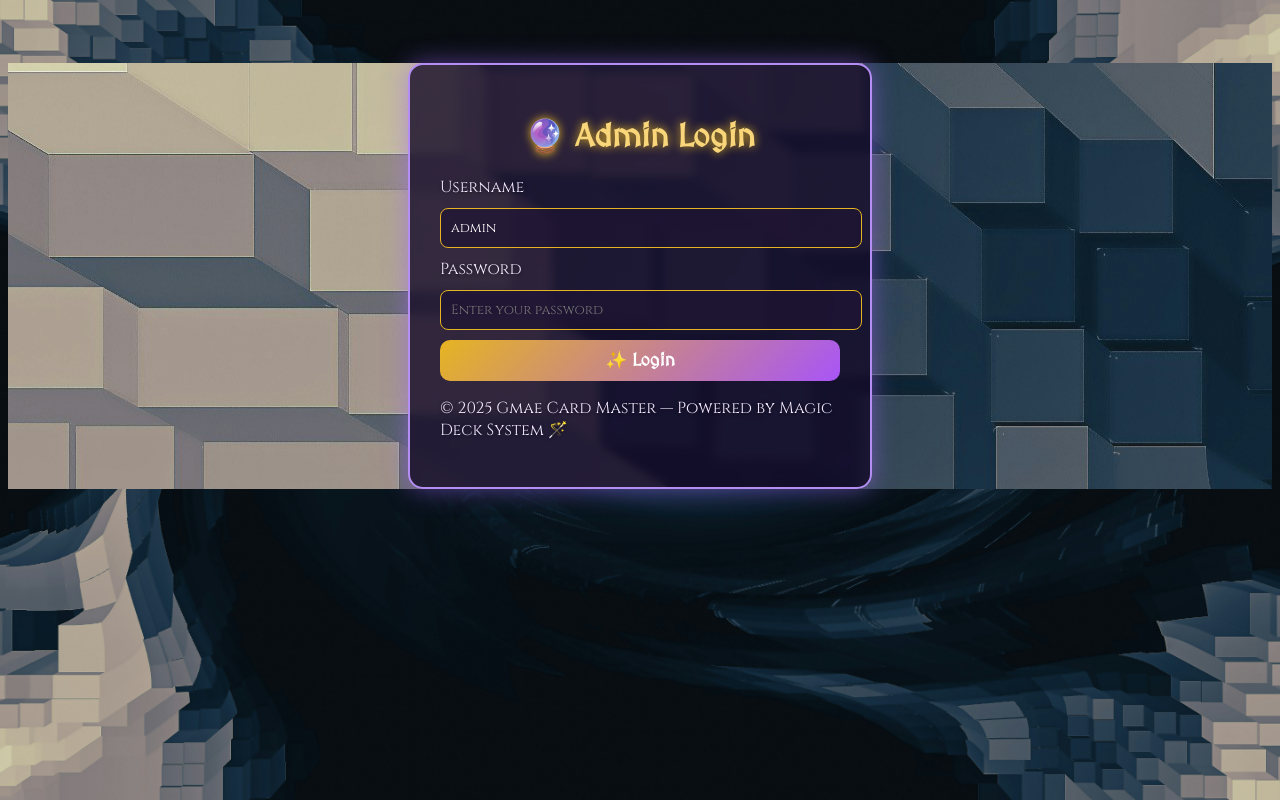
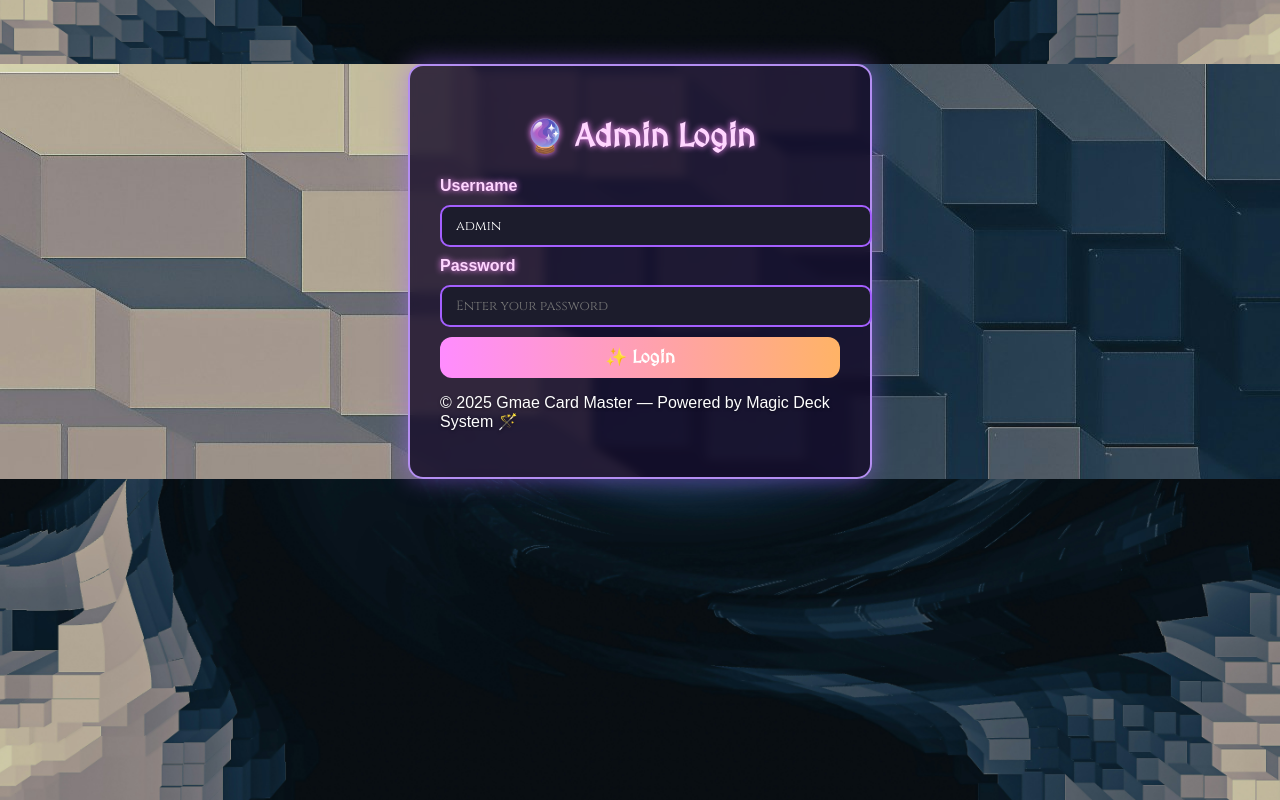
Before and after one commit to ShinYaUng/card-admin, a React (Vite) app in the folder admin-ui/: page / in a window 1280 px wide. Built offline with nearby package versions, Linux system fonts and the light colour scheme.

Commit message:
feat(ui): update theme.css for neon dark mode

```diff
--- a/admin-ui/src/main.jsx
+++ b/admin-ui/src/main.jsx
@@ -3,6 +3,7 @@ import ReactDOM from "react-dom/client";
 import { BrowserRouter } from "react-router-dom";
 import App from "./App";
 import "./index.css";
+import "./theme.css";
 
 ReactDOM.createRoot(document.getElementById("root")).render(
   <React.StrictMode>
--- a/admin-ui/src/theme.css
+++ b/admin-ui/src/theme.css
@@ -1,93 +1,140 @@
-@import url('https://fonts.googleapis.com/css2?family=Cinzel:wght@400;700&family=MedievalSharp&display=swap');
+/* 🎨 Theme: Dark Neon Card Admin UI */
 
-:root{
-  --gold:#e6b422;
-  --purple:#7c3aed;
-  --purple2:#4c1d95;
-  --ink:#0b0b14;
-  --panel:rgba(18, 14, 36, .78);
-  --border:rgba(230,180,34,.6);
+body {
+  background-color: #0d0d1a;
+  font-family: 'Poppins', sans-serif;
+  color: #ffffff;
+  background-image: url('/bg-magic.jpg');
+  background-size: cover;
+  background-position: center;
+  margin: 0;
+  padding: 0;
 }
 
-*{box-sizing:border-box}
-html,body,#root{height:100%}
-body{
-  margin:0;
-  color:#f3e8ff;
-  font-family:'Cinzel',serif;
-  background:
-    radial-gradient(50% 40% at 50% 0%, rgba(76,29,149,.35), transparent 60%),
-    linear-gradient(180deg, #0f1020, #1a1434 40%, #0b0b14 100%),
-    url('/bg-magic.jpg') center/cover fixed no-repeat;
+/* 🧩 Container */
+.card-container {
+  background: rgba(25, 25, 40, 0.92);
+  border-radius: 20px;
+  padding: 25px 35px;
+  box-shadow: 0 0 25px rgba(255, 150, 255, 0.2);
+  backdrop-filter: blur(8px);
+  max-width: 900px;
+  margin: 40px auto;
 }
 
-.app-shell{min-height:100%;display:flex;flex-direction:column}
-.container{max-width:1100px;margin:0 auto;padding:24px}
-
-.header{
-  position:sticky;top:0;z-index:50;
-  background:rgba(10,10,20,.6); backdrop-filter: blur(6px);
-  border-bottom:1px solid var(--border);
-  box-shadow:0 0 20px rgba(230,180,34,.25);
-}
-.brand{display:flex;align-items:center;gap:10px;height:64px}
-.brand-badge{
-  width:40px;height:40px;border-radius:12px;
-  display:grid;place-content:center;
-  background:linear-gradient(135deg,var(--gold),var(--purple));
-  color:#0b0b14;font-weight:800;letter-spacing:1px;
-  box-shadow:0 0 14px rgba(230,180,34,.6);
+/* ✨ Header text */
+h1, h2, h3, label {
+  color: #ffd6ff;
+  text-shadow: 0 0 6px #ff8cff;
+  font-weight: 600;
 }
 
-.card{
-  background:var(--panel);
-  border:1px solid var(--border);
-  border-radius:16px;padding:20px;
-  box-shadow:0 0 16px rgba(124,58,237,.2);
+/* 🧠 Inputs and Selects */
+input, select, textarea {
+  background: #1c1c2c;
+  color: #fdfdfd;
+  border: 2px solid #a45fff;
+  border-radius: 10px;
+  padding: 10px 14px;
+  width: 100%;
+  transition: all 0.2s ease-in-out;
+  margin-bottom: 10px;
 }
 
-h1,h2{font-family:'MedievalSharp',cursive;margin:0 0 8px}
-h1{font-size:28px;color:var(--gold);text-shadow:0 0 10px var(--gold)}
-h2{font-size:22px;color:#e9d5ff}
-
-.label{font-weight:700;color:#c7b6ff;margin-bottom:6px;display:block}
-.input{
-  width:100%;padding:10px 12px;border-radius:10px;
-  border:1px solid var(--border);background:rgba(22,20,36,.75);
-  color:#fff;outline:none;transition:box-shadow .15s;
-}
-.input:focus{box-shadow:0 0 0 3px rgba(230,180,34,.35)}
-
-.actions{display:flex;gap:10px;flex-wrap:wrap}
-.btn{
-  padding:10px 14px;border-radius:12px;border:1px solid var(--border);
-  background:linear-gradient(135deg,var(--gold),var(--purple));
-  color:#0b0b14;font-weight:800;cursor:pointer;
-  box-shadow:0 0 14px rgba(230,180,34,.45);
-  transition:transform .1s, box-shadow .2s;
-}
-.btn:hover{transform:translateY(-1px);box-shadow:0 0 22px rgba(230,180,34,.75)}
-.btn.ghost{
-  background:transparent;color:var(--gold);
-  border-color:rgba(230,180,34,.45);box-shadow:none;
-}
-.btn.danger{
-  background:linear-gradient(135deg,#ff6b6b,#a10000);
-  color:#fff;border-color:#ffb0b0;box-shadow:0 0 14px rgba(255,107,107,.45);
+input:focus, select:focus, textarea:focus {
+  border-color: #ffb3ff;
+  outline: none;
+  box-shadow: 0 0 8px #d580ff;
 }
 
-.grid{display:grid;gap:14px}
-.grid-2{grid-template-columns:1fr 1fr}
-.grid-3{grid-template-columns:repeat(3,1fr)}
-.grid-4{grid-template-columns:repeat(4,1fr)}
-@media(max-width:900px){.grid-2,.grid-3,.grid-4{grid-template-columns:1fr}}
+/* 🧾 Checkboxes */
+input[type="checkbox"] {
+  transform: scale(1.3);
+  accent-color: #ffb3ff;
+}
 
-.table{width:100%;font-size:14px;border-collapse:collapse}
-.table th,.table td{padding:10px;border-top:1px solid rgba(230,180,34,.35)}
-.table th{color:#d5c6ff;text-align:left}
-.mono{font-family:ui-monospace, SFMono-Regular, Menlo, Monaco, Consolas, monospace}
+/* 🧠 Dropdowns */
+select {
+  background: #2a2a3a;
+  color: #fefefe;
+}
 
-.kbd{font:600 11px/1 'Cinzel',serif;border:1px solid var(--border);padding:4px 8px;border-radius:8px;background:#140f2a}
-.muted{color:#c5b3ff}
-.error{color:#ff9ba3;font-weight:700;text-align:center}
-.footer{margin-top:auto;text-align:center;color:#bda5ff;padding:24px}
+/* ⚙️ Buttons */
+button {
+  border: none;
+  border-radius: 12px;
+  padding: 10px 16px;
+  font-weight: bold;
+  color: #fff;
+  cursor: pointer;
+  transition: all 0.2s ease;
+}
+
+button:hover {
+  transform: scale(1.05);
+  filter: brightness(1.2);
+}
+
+button[type="submit"], .add-btn {
+  background: linear-gradient(90deg, #ff8cff, #ffb366);
+}
+
+button.del-btn {
+  background: linear-gradient(90deg, #ff6666, #ff0000);
+}
+
+button.reload-btn {
+  background: linear-gradient(90deg, #6699ff, #33ccff);
+}
+
+button.logout-btn {
+  background: linear-gradient(90deg, #ff9999, #ff66cc);
+}
+
+/* 📦 Section separator */
+hr {
+  border: 1px solid #4c3f72;
+  margin: 25px 0;
+}
+
+/* 🧭 Navbar or top buttons */
+.top-buttons {
+  display: flex;
+  justify-content: flex-end;
+  gap: 12px;
+  margin-bottom: 20px;
+}
+
+/* 📋 Table of cards (if used) */
+.card-list {
+  width: 100%;
+  border-collapse: collapse;
+  margin-top: 20px;
+}
+
+.card-list th, .card-list td {
+  padding: 10px;
+  border: 1px solid #3a2c5a;
+  text-align: center;
+}
+
+.card-list th {
+  background-color: #251a3a;
+  color: #ffb3ff;
+}
+
+.card-list tr:nth-child(even) {
+  background-color: rgba(255, 255, 255, 0.05);
+}
+
+.card-list tr:hover {
+  background-color: rgba(255, 255, 255, 0.1);
+}
+
+/* เพิ่ม contrast ให้พื้นหลัง form ใน Cards.jsx */
+div[style*="maxWidth: 1000px"] {
+  background: rgba(25, 25, 40, 0.9);
+  border-radius: 20px;
+  padding: 20px 30px;
+  box-shadow: 0 0 20px rgba(255, 200, 255, 0.2);
+}
```
Also changed, not shown: admin-ui/vercel.json (added).
